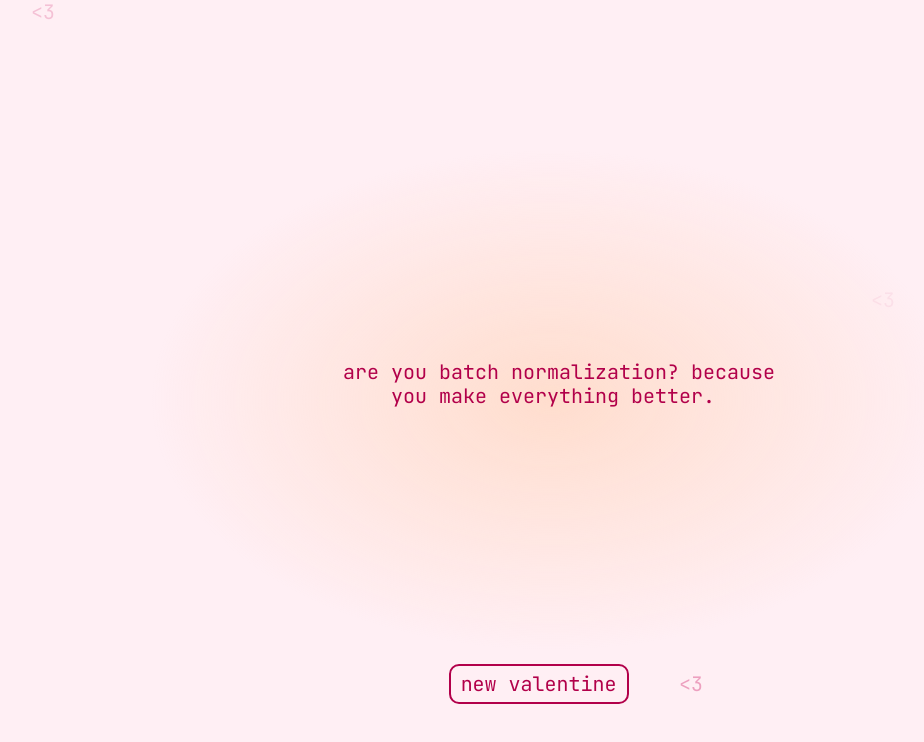
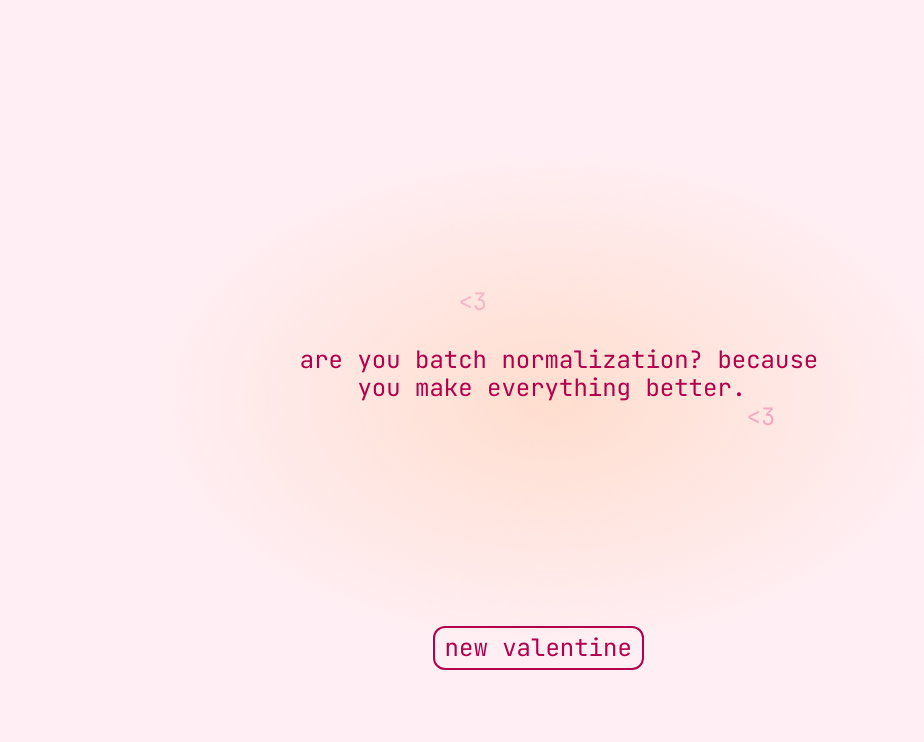
Before and after one commit to michelllepan/machinelov.ing, a Next.js app: page / in a window 1280 px wide. Shown: the top 742 px of the page, without its empty margins (89-1013 px from the left). Built offline with nearby package versions, Linux system fonts and the light colour scheme.

Commit message:
increase font size

```diff
--- a/app/globals.css
+++ b/app/globals.css
@@ -6,7 +6,7 @@
 }
 
 html {
-  font-size: 20px;
+  font-size: 24px !important;
   background-color: #ffeff4;
   color: #B2004A;
 }
--- a/app/page.tsx
+++ b/app/page.tsx
@@ -398,7 +398,7 @@ export default function Home() {
             style={{
               position: "absolute",
               top: messagePos.buttonRow * metrics.lineHeight - 8,
-              left: (messagePos.buttonStartCol) * metrics.charWidth,
+              left: (messagePos.buttonStartCol) * metrics.charWidth + 3,
               padding: "6px 10px",
               lineHeight: "1.2",
               whiteSpace: "pre",
```
